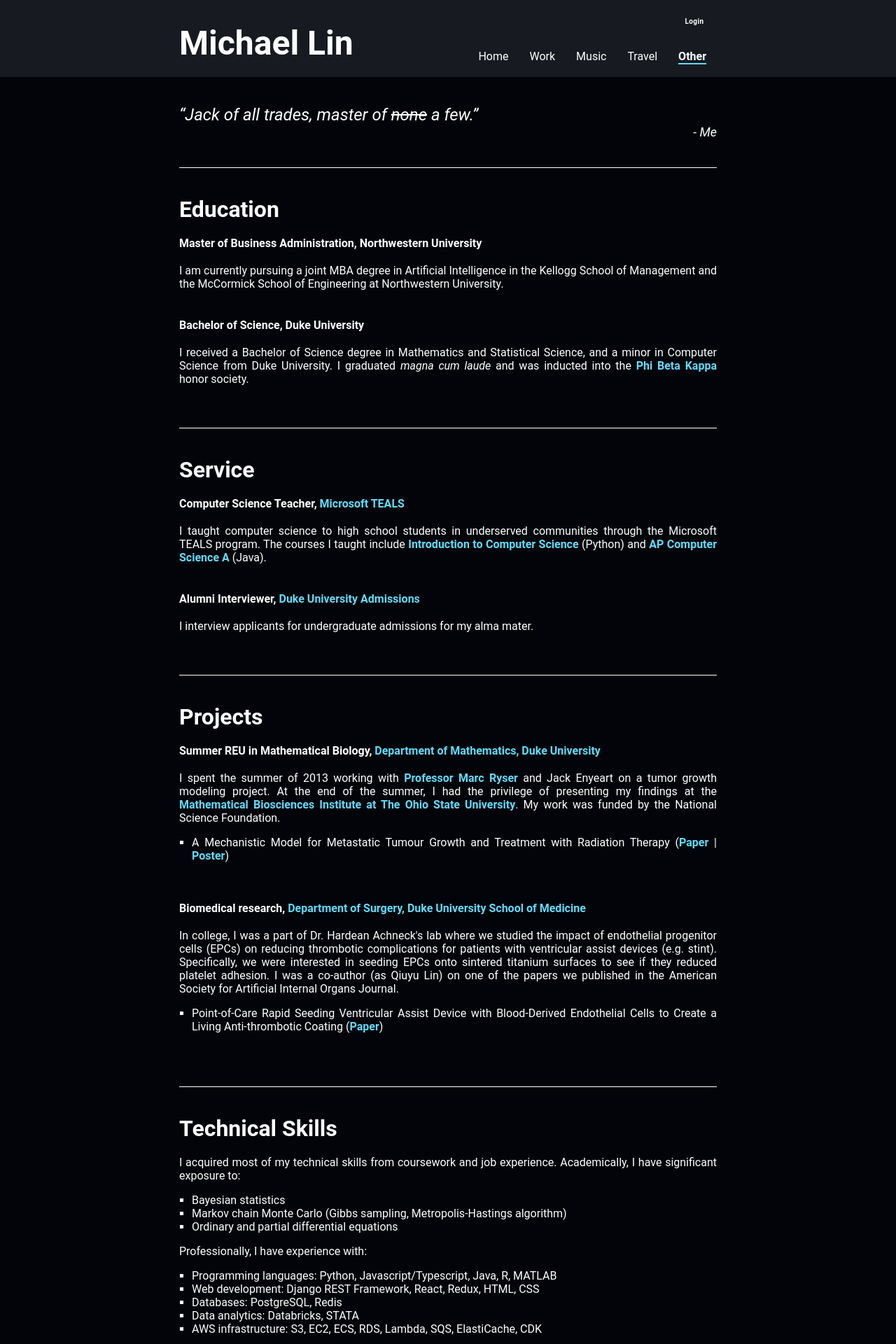
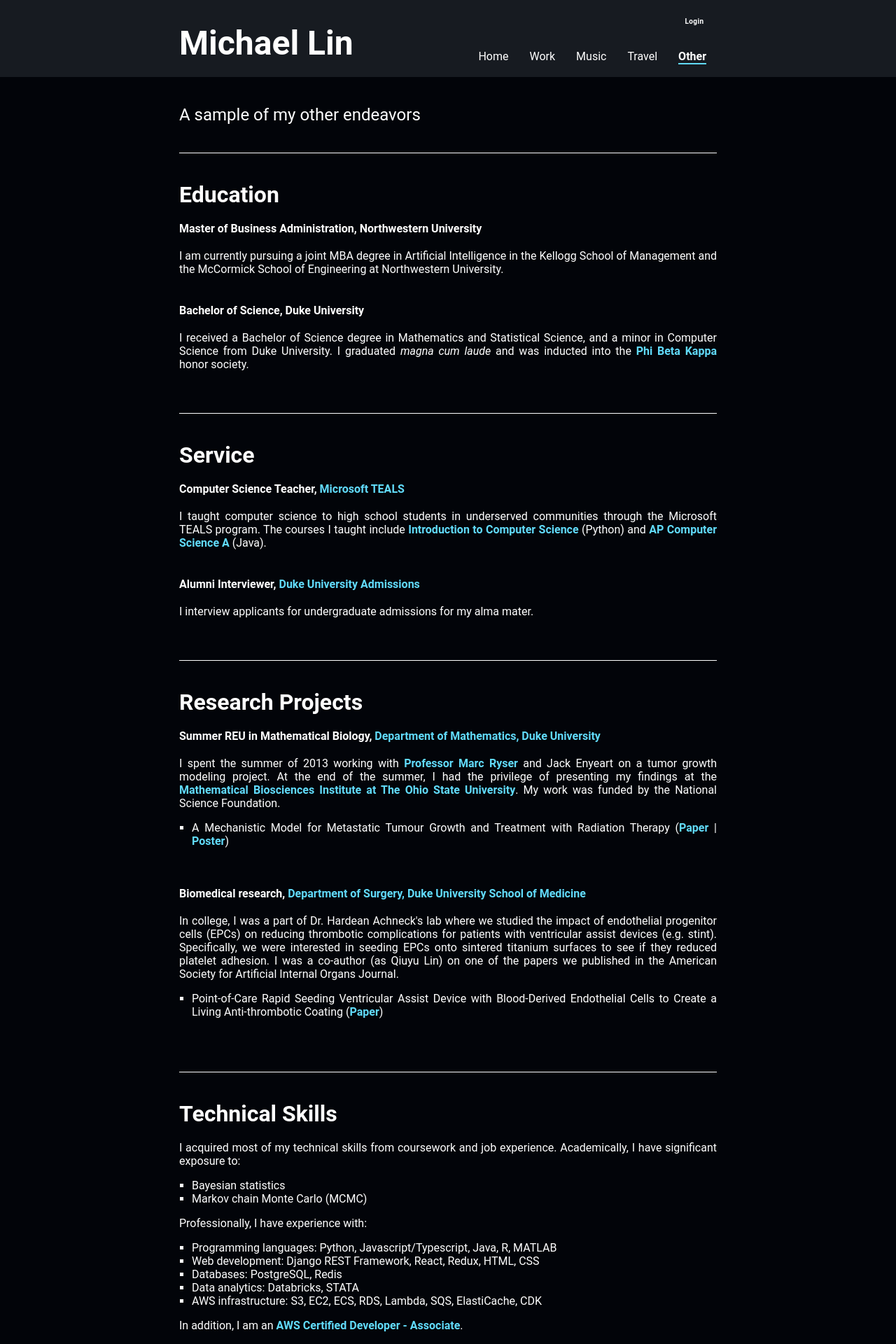
Before and after one commit to michaellin986/personal, a React (Create React App) app: page /personal/other in a window 1280 px wide. Shown: the top 1920 px of the page at 70% size. Built offline with nearby package versions, Linux system fonts and the light colour scheme.

Commit message:
Update intros

```diff
--- a/src/views/pages/Home/Home.tsx
+++ b/src/views/pages/Home/Home.tsx
@@ -15,7 +15,7 @@ class Home extends PureComponent {
           />
         </div>
         <div className="Home__text">
-          <div className="Home__text--welcome">Welcome!</div>
+          <div className="Home__text--welcome">Welcome</div>
           <div className="Home__text--description">
             I am a student in the{" "}
             <a
--- a/src/views/pages/Music/Music.scss
+++ b/src/views/pages/Music/Music.scss
@@ -14,7 +14,6 @@
 .Music__intro--quote {
   text-align: left;
   font-size: 24px;
-  font-style: italic;
 }
 
 .Music__intro--origin {
--- a/src/views/pages/Music/Music.tsx
+++ b/src/views/pages/Music/Music.tsx
@@ -8,10 +8,8 @@ class Music extends PureComponent {
       <div className="Music">
         <div className="Music__intro">
           <div className="Music__intro--quote">
-            &ldquo;To achieve great things, two things are needed: a plan and
-            not quite enough time.&rdquo;
+            A window into my musical interests and activities
           </div>
-          <div className="Music__intro--origin">- Leonard Bernstein</div>
         </div>
         <div className="Music__content">
           <div className="Music__content--section">Violin</div>
@@ -30,7 +28,7 @@ class Music extends PureComponent {
           </p>
           <p>
             Before returning to school, I played violin with various ensembles
-            including{" "}
+            including the{" "}
             <a
               href="https://www.capitalcitysymphony.org/"
               className="Music__link"
@@ -39,7 +37,7 @@ class Music extends PureComponent {
             >
               Capital City Symphony
             </a>{" "}
-            in Washington D.C.,{" "}
+            in Washington D.C., the{" "}
             <a
               href="https://www.gvo.org/"
               className="Music__link"
@@ -48,7 +46,7 @@ class Music extends PureComponent {
             >
               Greenwich Village Orchestra
             </a>{" "}
-            in New York City, and{" "}
+            in New York City, and the{" "}
             <a
               href="http://www.concordorchestra.org/"
               className="Music__link"
--- a/src/views/pages/Other/Other.scss
+++ b/src/views/pages/Other/Other.scss
@@ -14,7 +14,6 @@
 .Other__intro--quote {
   text-align: left;
   font-size: 24px;
-  font-style: italic;
 }
 
 .Other__intro--origin {
--- a/src/views/pages/Other/Other.tsx
+++ b/src/views/pages/Other/Other.tsx
@@ -10,11 +10,8 @@ class Other extends PureComponent {
       <div className="Other">
         <div className="Other__intro">
           <div className="Other__intro--quote">
-            &ldquo;Jack of all trades, master of{" "}
-            <span style={{ textDecoration: "line-through" }}>none</span> a
-            few.&rdquo;
+            A sample of my other endeavors
           </div>
-          <div className="Other__intro--origin">- Me</div>
         </div>
         <div className="Other__content">
           <div className="Other__content--section">Education</div>
@@ -114,7 +111,7 @@ class Other extends PureComponent {
           </div>
         </div>
         <div className="Other__content">
-          <div className="Other__content--section">Projects</div>
+          <div className="Other__content--section">Research Projects</div>
           <div className="Other__position">
             <div className="Other__position--info">
               <div className="Other__position--org">
@@ -227,11 +224,7 @@ class Other extends PureComponent {
               <ul className="Other__position--bullets">
                 <li className="Other__position--bullet">Bayesian statistics</li>
                 <li className="Other__position--bullet">
-                  Markov chain Monte Carlo (Gibbs sampling, Metropolis-Hastings
-                  algorithm)
-                </li>
-                <li className="Other__position--bullet">
-                  Ordinary and partial differential equations
+                  Markov chain Monte Carlo (MCMC)
                 </li>
               </ul>
               Professionally, I have experience with:
--- a/src/views/pages/Work/Work.scss
+++ b/src/views/pages/Work/Work.scss
@@ -14,7 +14,6 @@
 .Work__intro--quote {
   text-align: left;
   font-size: 24px;
-  font-style: italic;
 }
 
 .Work__intro--origin {
--- a/src/views/pages/Work/Work.tsx
+++ b/src/views/pages/Work/Work.tsx
@@ -8,9 +8,9 @@ class Work extends PureComponent {
       <div className="Work">
         <div className="Work__intro">
           <div className="Work__intro--quote">
-            &ldquo;Work hard and be kind and amazing things will happen.&rdquo;
+            Over the years, I have had the privilege of working with
+            exceptionally talented people on a variety of projects
           </div>
-          <div className="Work__intro--origin">- Conan O&apos;Brien</div>
         </div>
         <div className="Work__company">
           <div className="Work__company--name">
```
